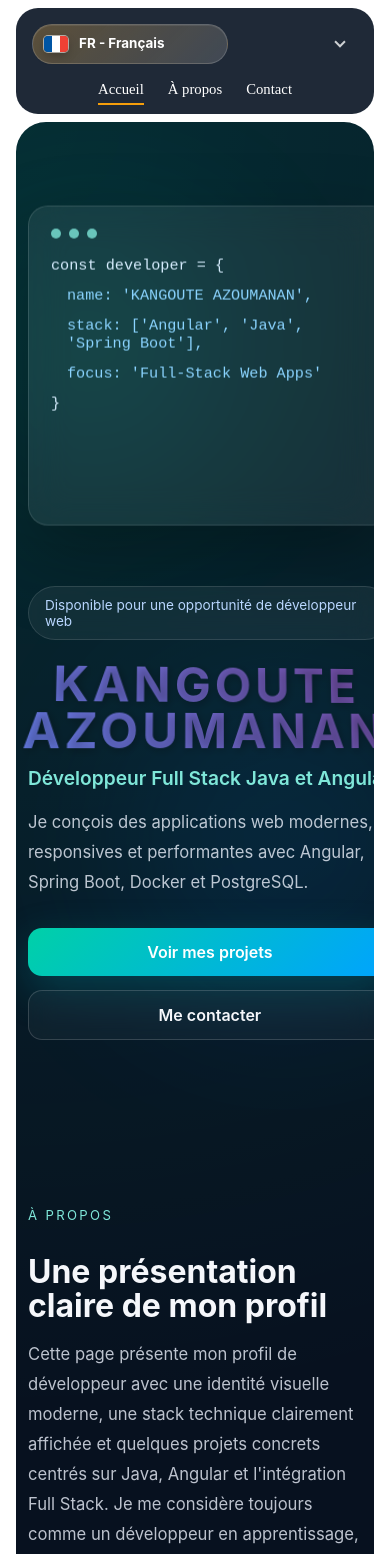
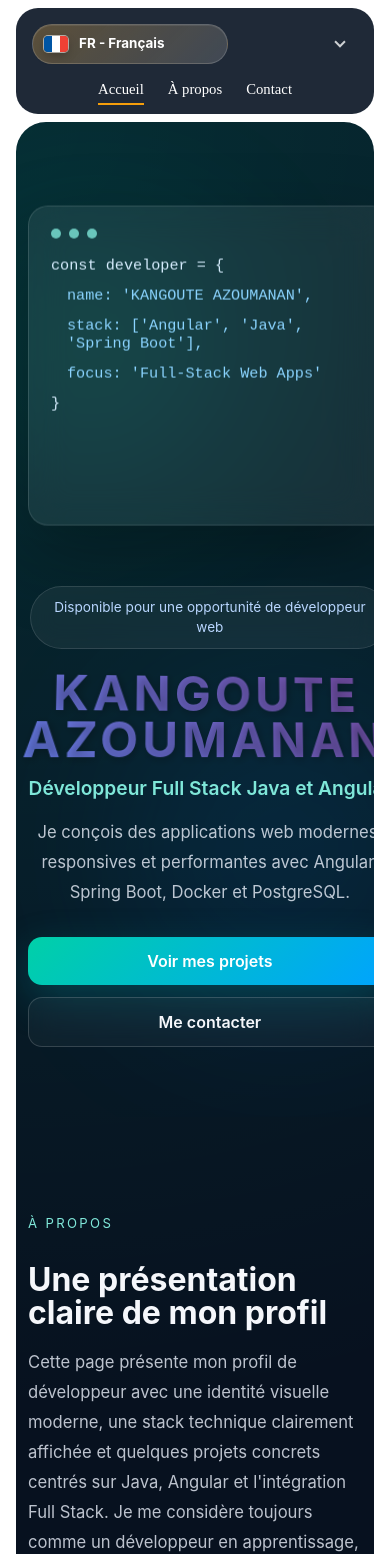
Before and after one commit to Zoom225/Portfolio-Evasion, an Angular app: page / in a window 390 px wide. Shown: the top 1554 px of the page. Built offline with nearby package versions, Linux system fonts and the light colour scheme.

Commit message:
fix: responsive mobile portfolio

```diff
--- a/src/app/features/home/home.css
+++ b/src/app/features/home/home.css
@@ -498,6 +498,18 @@ h2 {
     padding-top: 96px;
   }
 
+  .hero-content {
+    width: 100%;
+    text-align: center;
+  }
+
+  .hero-actions {
+    width: 100%;
+    display: grid;
+    grid-template-columns: 1fr;
+    gap: 12px;
+  }
+
   .visual-card {
     min-height: 320px;
   }
@@ -517,6 +529,18 @@ h2 {
     font-size: 0.85rem;
   }
 
+  .hero-badge {
+    display: flex;
+    width: 100%;
+    max-width: 360px;
+    justify-content: center;
+    margin: 0 auto 22px;
+    padding: 11px 14px;
+    white-space: normal;
+    line-height: 1.45;
+    text-align: center;
+  }
+
   .project-card-inner,
   .contact-box,
   .visual-card {
@@ -526,6 +550,9 @@ h2 {
 
   .btn {
     width: 100%;
+    min-width: 0;
+    white-space: normal;
+    text-align: center;
   }
 }
 
```
